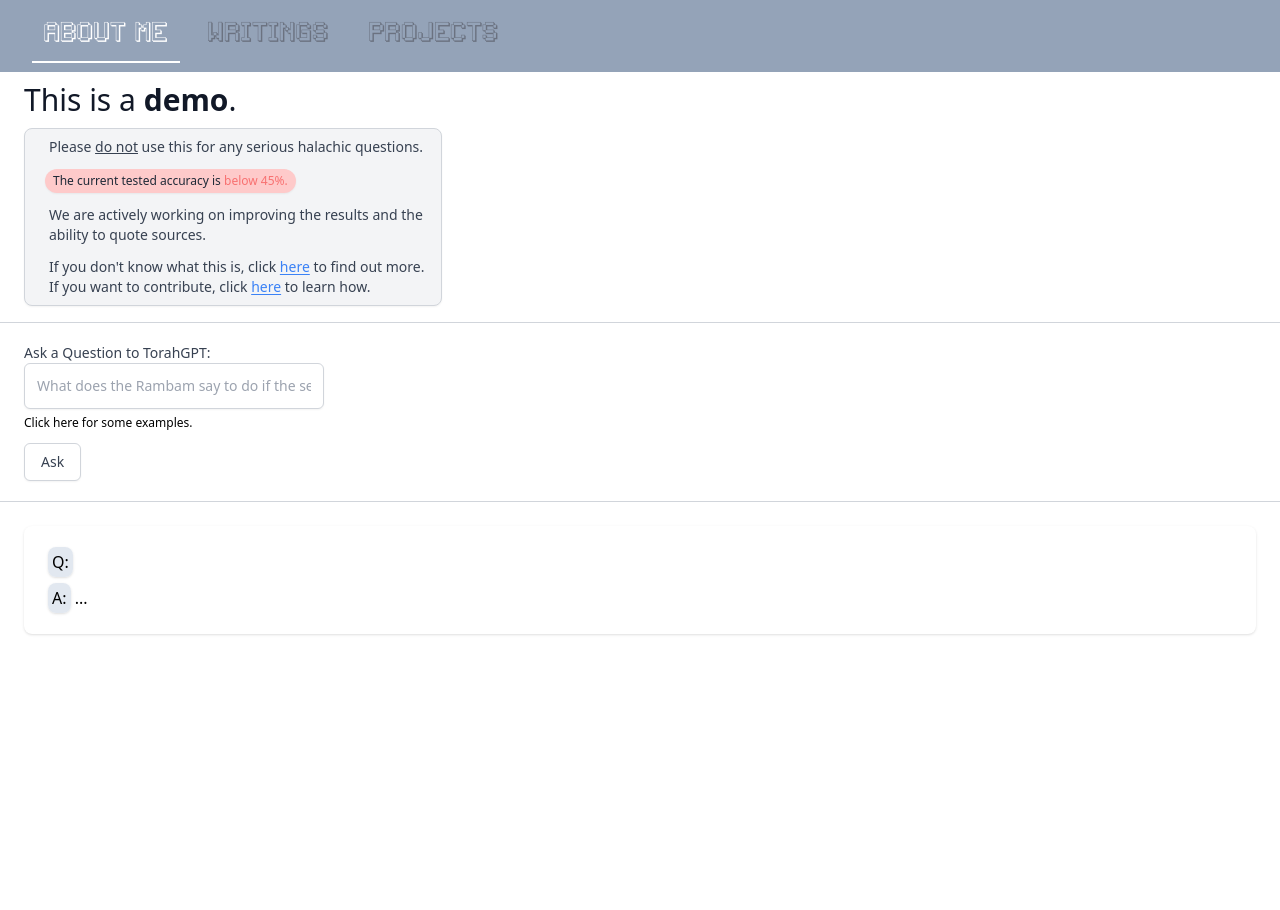
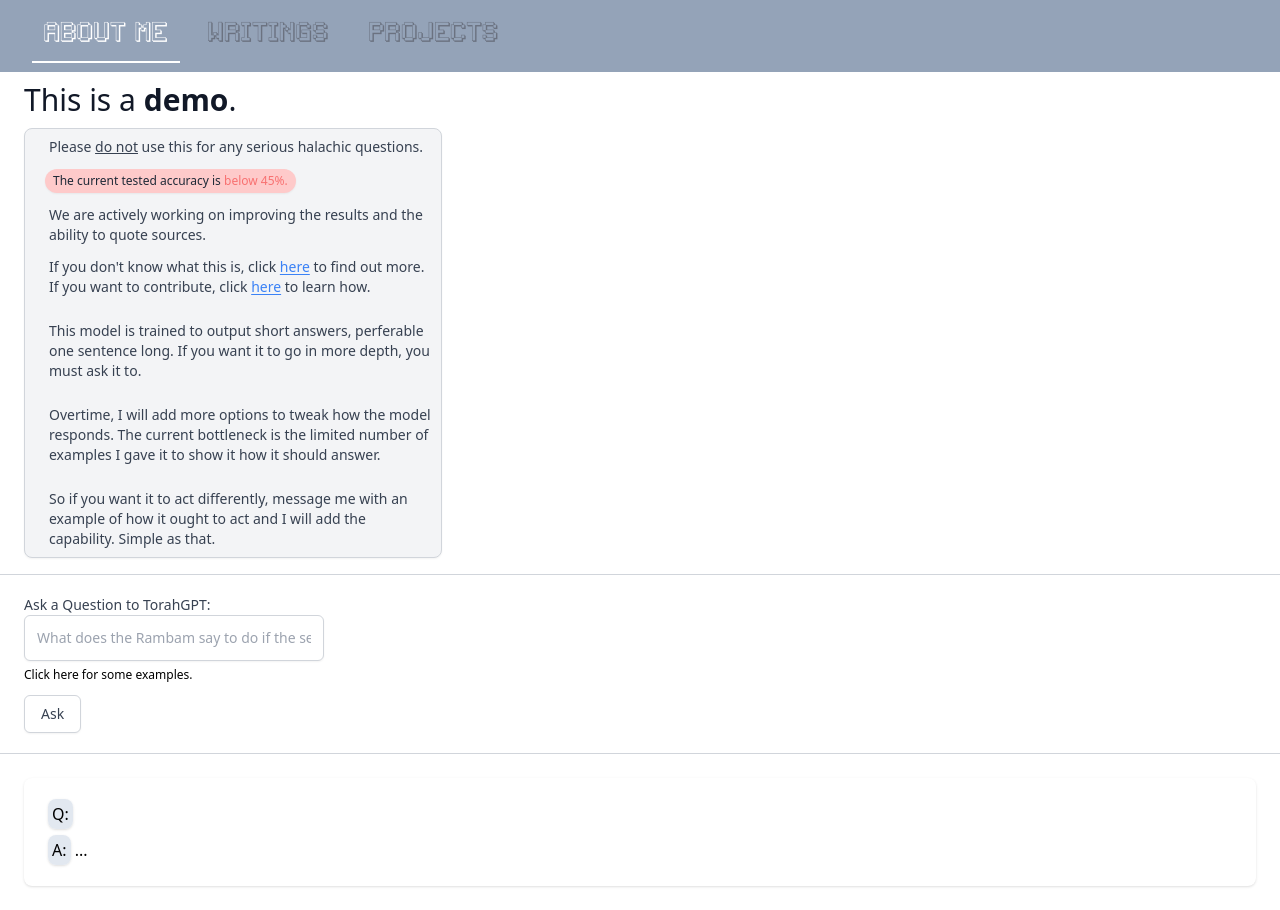
Before and after one commit to Shaun-Regenbaum/personal-site, a SvelteKit app: page /torahgpt in a window 1280 px wide. Before the commit the page ends 800 px from the top, so only its background shows below. Built offline with nearby package versions, Linux system fonts and the light colour scheme.

Commit message:
added more context to gpt

```diff
--- a/src/routes/torahgpt/+page.svelte
+++ b/src/routes/torahgpt/+page.svelte
@@ -58,6 +58,21 @@
 					class="underline underline-offset-2 text-blue-500">here</a
 				> to learn how.
 			</p>
+			<br />
+			<p class="ml-4 text-sm max-w-sm font-medium text-gray-700">
+				This model is trained to output short answers, perferable one sentence long. If you want it
+				to go in more depth, you must ask it to.
+			</p>
+			<br />
+			<p class="ml-4 text-sm max-w-sm font-medium text-gray-700">
+				Overtime, I will add more options to tweak how the model responds. The current bottleneck is
+				the limited number of examples I gave it to show it how it should answer.
+			</p>
+			<br />
+			<p class="ml-4 text-sm max-w-sm font-medium text-gray-700">
+				So if you want it to act differently, message me with an example of how it ought to act and
+				I will add the capability. Simple as that.
+			</p>
 		</div>
 	</div>
 	<div class=" px-4 py-5 sm:px-6">
@@ -83,15 +98,13 @@
 				- "What does the Rambam say to do if the seventeenth of Marcheshvan has arrived and no rains
 				have yet descended?"
 			</li>
-			<li>
-				- "Do I have to replace my tzitzit if some of the string breaks at the loop connecting the
-				beged?"
-			</li>
-			<li>- "Please go in depth, why was there an added Bracha to the Amidah?"</li>
+			<li>- What is the Parsha of B'shalach about?</li>
+			<li>- Why did Moshe cross the river?</li>
 			<li>
 				- "According to the lenient opinion, do I have to replace my tzitzit if some of the string
 				breaks at the loop connecting the beged?"
 			</li>
+			<li>- "Please go in depth, why was there an added Bracha to the Amidah?"</li>
 		</ul>
 
 		<button
```
